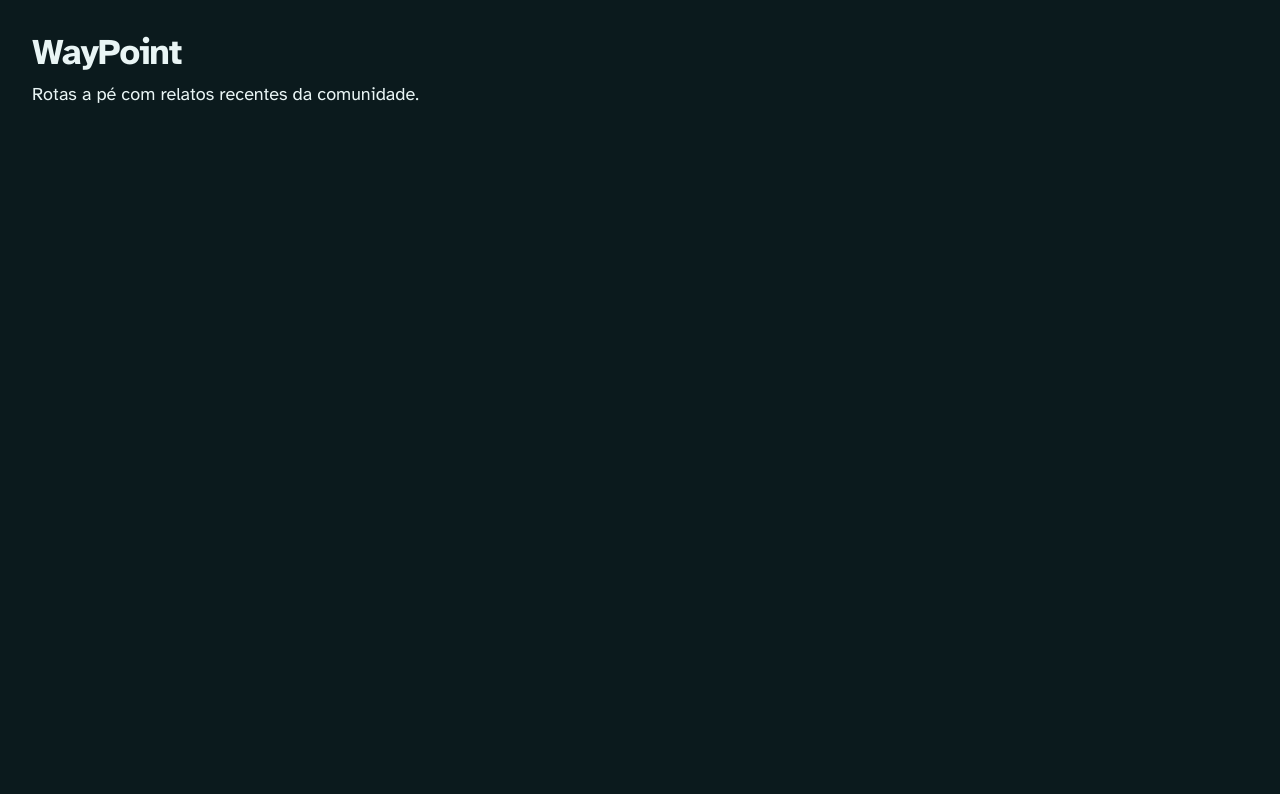
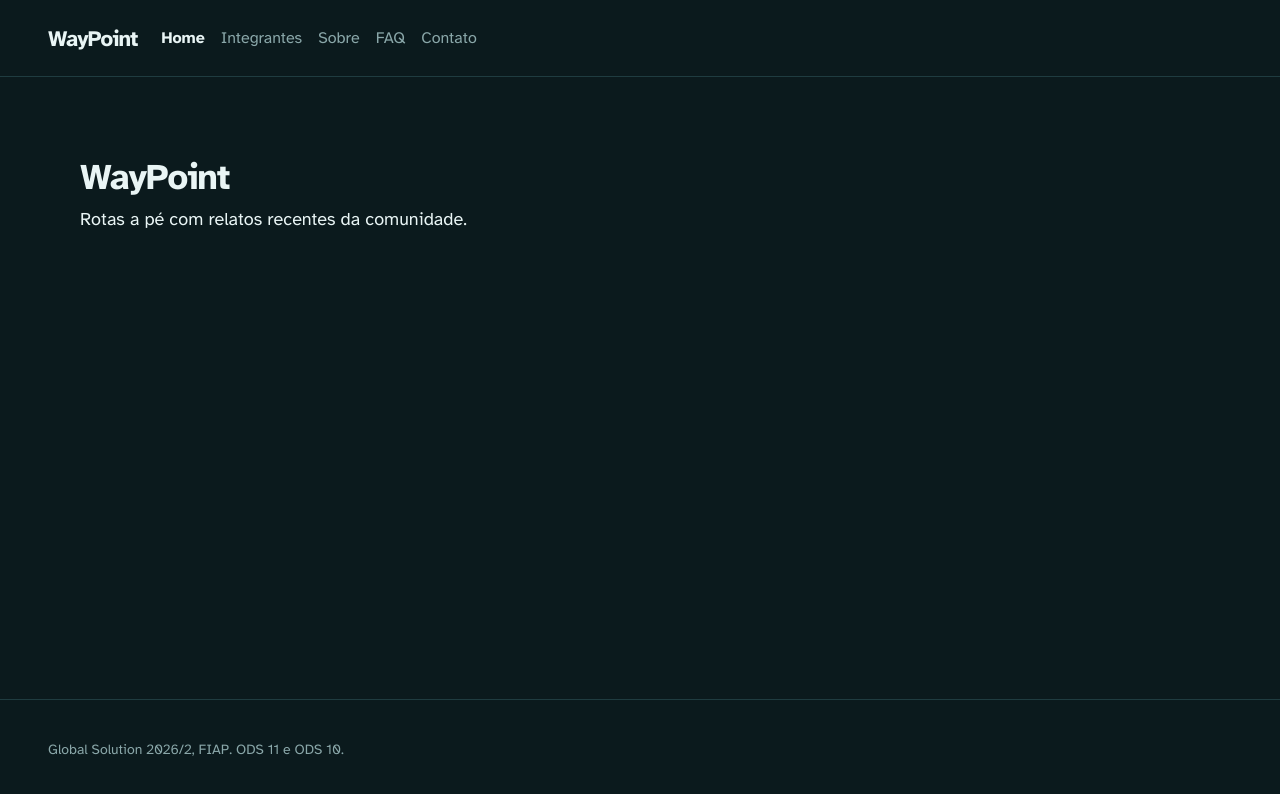
Before and after one commit to pivattidev/waypoint, a React (Vite) app: page / in a window 1280 px wide. Shown: the top 794 px of the page. Built offline with nearby package versions, Linux system fonts and the light colour scheme.

Commit message:
feat: cria o Layout com Header e Footer usando rotas aninhadas

```diff
--- a/src/App.tsx
+++ b/src/App.tsx
@@ -1,4 +1,5 @@
 import { Route, Routes } from 'react-router-dom'
+import Layout from './components/Layout'
 import Contato from './pages/Contato'
 import Faq from './pages/Faq'
 import Home from './pages/Home'
@@ -9,12 +10,16 @@ import Sobre from './pages/Sobre'
 export default function App() {
   return (
     <Routes>
-      <Route path="/" element={<Home />} />
-      <Route path="/sobre" element={<Sobre />} />
-      <Route path="/integrantes" element={<Integrantes />} />
-      <Route path="/faq" element={<Faq />} />
-      <Route path="/contato" element={<Contato />} />
-      <Route path="*" element={<NaoEncontrada />} />
+      <Route element={<Layout />}>
+        {/* Institucionais */}
+        <Route index element={<Home />} />
+        <Route path="sobre" element={<Sobre />} />
+        <Route path="integrantes" element={<Integrantes />} />
+        <Route path="faq" element={<Faq />} />
+        <Route path="contato" element={<Contato />} />
+
+        <Route path="*" element={<NaoEncontrada />} />
+      </Route>
     </Routes>
   )
 }
--- /dev/null
+++ b/src/components/Footer.tsx
@@ -0,0 +1,9 @@
+export default function Footer() {
+  return (
+    <footer className="border-t border-line">
+      <div className="mx-auto max-w-[1760px] px-4 py-10 text-sm text-muted sm:px-6 lg:px-12">
+        <p>Global Solution 2026/2, FIAP. ODS 11 e ODS 10.</p>
+      </div>
+    </footer>
+  )
+}
--- /dev/null
+++ b/src/components/Header.tsx
@@ -0,0 +1,31 @@
+import { NavLink } from 'react-router-dom'
+
+const links = [
+  { para: '/', rotulo: 'Home' },
+  { para: '/integrantes', rotulo: 'Integrantes' },
+  { para: '/sobre', rotulo: 'Sobre' },
+  { para: '/faq', rotulo: 'FAQ' },
+  { para: '/contato', rotulo: 'Contato' },
+]
+
+export default function Header() {
+  return (
+    <header className="border-b border-line">
+      <div className="mx-auto flex min-h-[76px] max-w-[1760px] flex-wrap items-center gap-x-6 gap-y-2 px-4 py-3 sm:px-6 lg:px-12">
+        <span className="font-display text-[22px] font-black tracking-[-0.04em]">WayPoint</span>
+        <nav aria-label="Principal" className="flex flex-wrap gap-x-4 gap-y-1">
+          {links.map((link) => (
+            <NavLink
+              key={link.para}
+              to={link.para}
+              end={link.para === '/'}
+              className={({ isActive }) => (isActive ? 'font-bold text-ink' : 'text-muted hover:text-ink')}
+            >
+              {link.rotulo}
+            </NavLink>
+          ))}
+        </nav>
+      </div>
+    </header>
+  )
+}
--- /dev/null
+++ b/src/components/Layout.tsx
@@ -0,0 +1,15 @@
+import { Outlet } from 'react-router-dom'
+import Footer from './Footer'
+import Header from './Header'
+
+export default function Layout() {
+  return (
+    <div className="flex min-h-dvh flex-col overflow-x-clip">
+      <Header />
+      <main id="conteudo" className="mx-auto w-full max-w-[1760px] flex-1 px-4 pb-24 pt-12 sm:px-6 lg:px-12">
+        <Outlet />
+      </main>
+      <Footer />
+    </div>
+  )
+}
```
